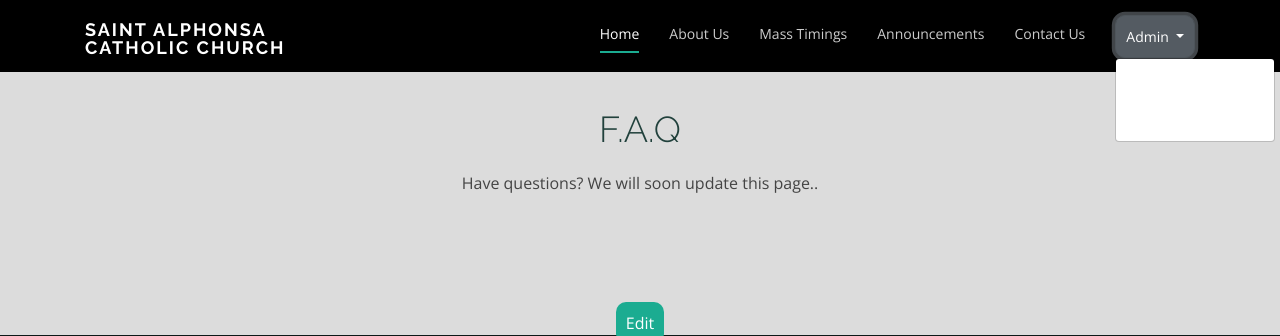
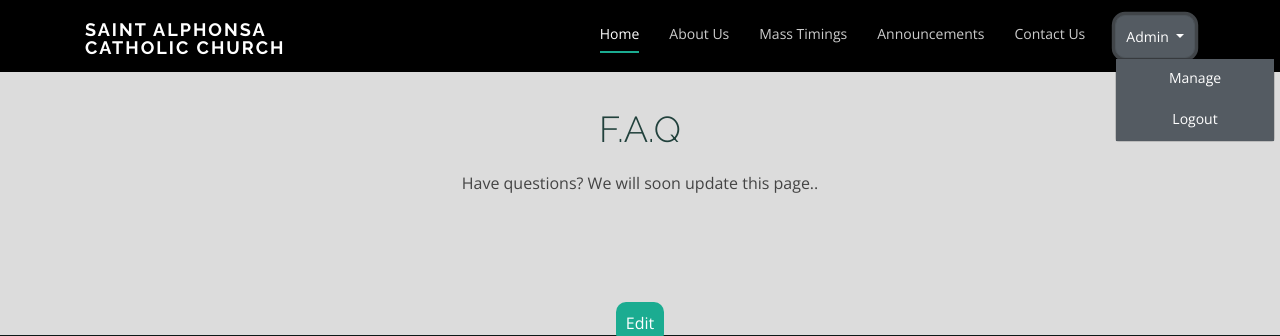
Before and after one commit to stacoppelldev/staweb, a Django app: page /FAQ in a window 1280 px wide, after a click on "Admin". Shown: the top 336 px of the page. Run offline with Django 3.2, Linux system fonts and the light colour scheme; the visitor is signed in with stand-in values (Sample User, id 1); data that the repository does not hold is empty; some libraries are stand-ins or nearby versions.

Commit message:
Completed admin logout

```diff
--- a/church/templates/church/base2.html
+++ b/church/templates/church/base2.html
@@ -49,14 +49,14 @@
 
             {% if request.user.is_superuser %}
             <li>
-              <div class="dropdown">
+              <div class="dropdown admin_dropdown">
                 <button type="button" class="btn btn-secondary btn-sm dropdown-toggle greenButton" id="dropdownMenuButton"
                   data-toggle="dropdown" aria-haspopup="true" aria-expanded="false">
                   Admin
                 </button>
                 <div class="dropdown-menu" aria-labelledby="dropdownMenuButton">
                   <a class="dropdown-item" href="{% url 'alphonsa' %}">Manage</a>
-                  <a class="dropdown-item" href="logout">Logout</a>
+                  <a class="dropdown-item" href="{% url 'logout' %}">Logout</a>
                 </div>
               </div>
             </li>
--- a/church/urls.py
+++ b/church/urls.py
@@ -4,7 +4,7 @@ from .views import (massTimes, pageView, readingDetails, contact, FAQ,
  addBanner, templateOptions, updateBanner, addFAQ, bannerList, FAQList, updateFAQ,
  announcementDetails, eventDetails, calendar, eventList, announcementList,
  homeView, addEvent, addAnnouncement, addEvent, addAnnouncement, timeList, updateTime, updateReading,
- updateAnnouncement, updateEvent, readingList, page, media, send_email)
+ updateAnnouncement, updateEvent, readingList, page, media, send_email, logout)
 
 urlpatterns = [
     path('', homeView.as_view(), name='home'),
@@ -44,5 +44,6 @@ urlpatterns = [
     path('events', eventList.as_view(), name='events'),
     path('FAQS', FAQList.as_view(), name='FAQS'),
     path('banners', bannerList.as_view(), name='banners'),
-    path('eventDetails/<int:pk>', eventDetails.as_view(), name='event-details')
+    path('eventDetails/<int:pk>', eventDetails.as_view(), name='event-details'),
+    path('logout/', logout, name='logout'),
 ]
--- a/church/views.py
+++ b/church/views.py
@@ -17,6 +17,7 @@ from django.http import HttpResponse
 from django.core.mail import send_mail
 from django.contrib import messages
 from django.contrib.messages.views import SuccessMessageMixin
+from django.contrib.auth import logout as auth_logout
 
 @user_passes_test(lambda u: u.is_superuser)
 def alphonsa(request):
@@ -348,3 +349,8 @@ def send_email(request):
     # send_mail('Thank you for subscribing', 'Subscribed Successfully', 'devalphonsa@gmail.com', [e])
     messages.success(request, 'Successfully subscribed!')
     return HttpResponseRedirect('/')
+
+# Admin Logout
+def logout(request):
+    auth_logout(request)
+    return HttpResponseRedirect('/')
--- a/static/Maxim/assets/css/style.css
+++ b/static/Maxim/assets/css/style.css
@@ -222,6 +222,16 @@ h1, h2, h3, h4, h5, h6 {
   .nav-menu .drop-down .drop-down > a:after {
     content: "\ea9d";
   }
+}
+
+.admin_dropdown a {
+  background-color: #545b62;
+  color: white;
+  text-align: center;
+}
+
+.admin_dropdown a:hover {
+  color: #1bac91;
 }
 
 /* Mobile Navigation */
```
